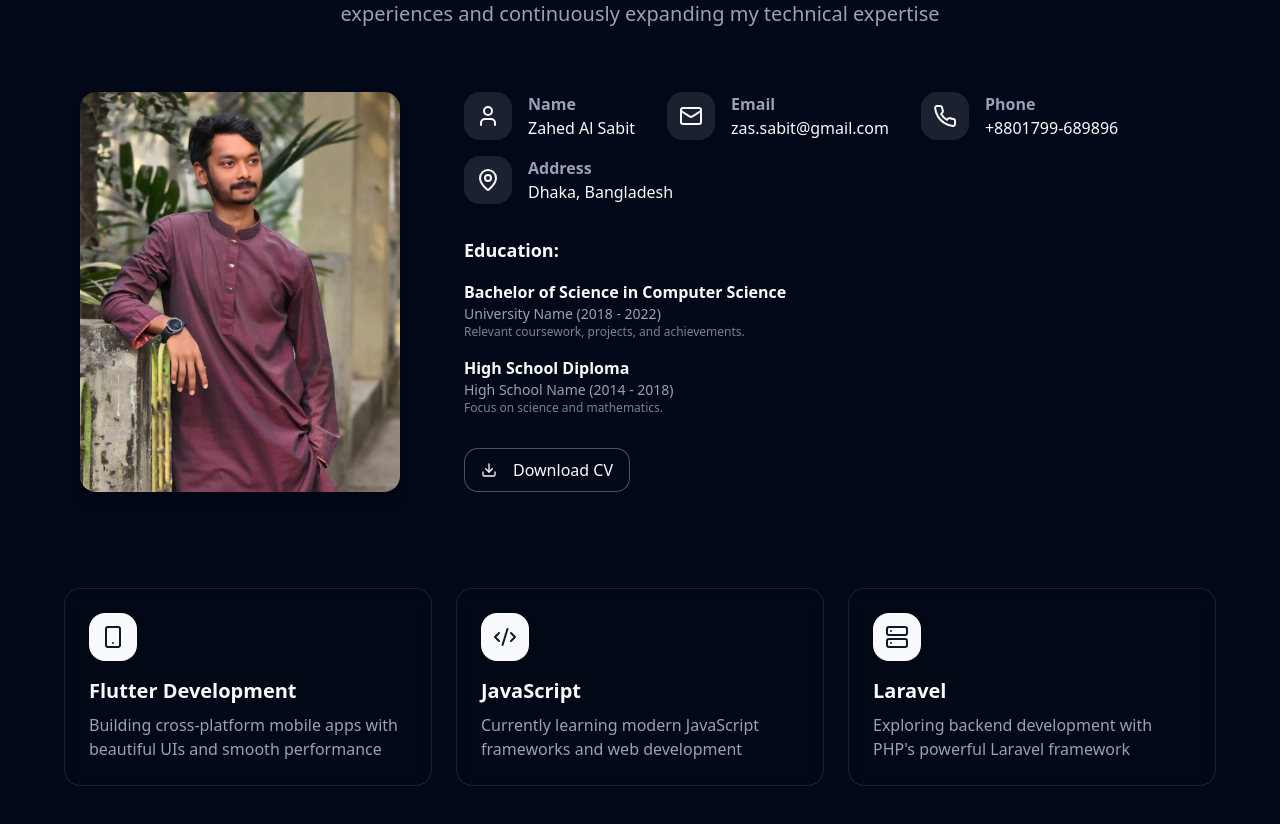
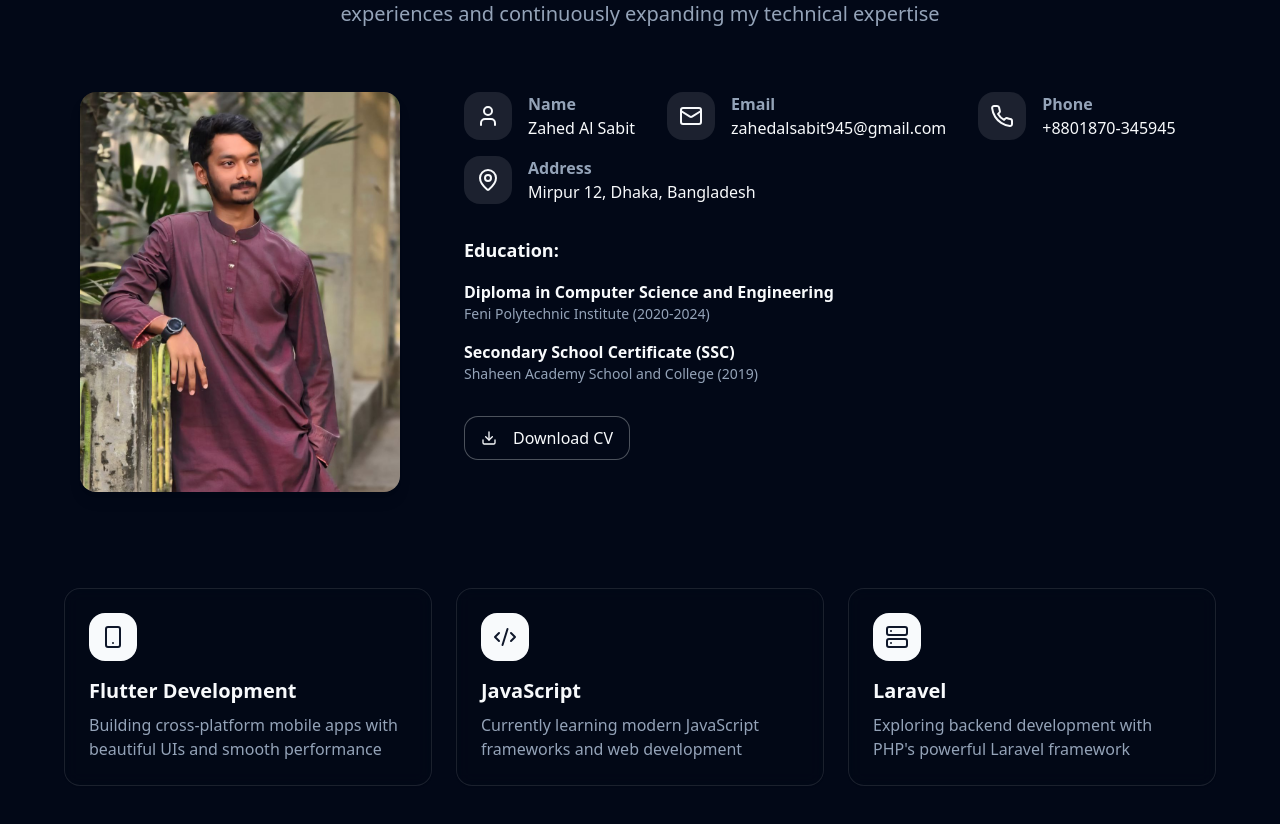
Before and after one commit to zas-nishat/zas-portfolio, a React (Vite) app: page / in a window 1280 px wide. Shown: the part 988-1812 px from the top of the page. Built offline with nearby package versions, Linux system fonts and the light colour scheme.

Commit message:
address added

```diff
--- a/src/components/About.tsx
+++ b/src/components/About.tsx
@@ -36,17 +36,17 @@ const About = () => {
     {
       icon: Mail,
       label: "Email",
-      value: "zas.sabit@gmail.com",
+      value: "zahedalsabit945@gmail.com",
     },
     {
       icon: Phone,
       label: "Phone",
-      value: "+8801799-689896",
+      value: "+8801870-345945",
     },
     {
       icon: MapPin,
       label: "Address",
-      value: "Dhaka, Bangladesh",
+      value: "Mirpur 12, Dhaka, Bangladesh",
     },
   ];
 
--- a/src/data/education.json
+++ b/src/data/education.json
@@ -1,16 +1,16 @@
 {
   "education": [
     {
-      "degree": "Bachelor of Science in Computer Science",
-      "institution": "University Name",
-      "year": "2018 - 2022",
-      "description": "Relevant coursework, projects, and achievements."
+      "degree": "Diploma in Computer Science and Engineering",
+      "institution": "Feni Polytechnic Institute",
+      "year": "2020-2024",
+      "description": ""
     },
     {
-      "degree": "High School Diploma",
-      "institution": "High School Name",
-      "year": "2014 - 2018",
-      "description": "Focus on science and mathematics."
+      "degree": "Secondary School Certificate (SSC)",
+      "institution": "Shaheen Academy School and College",
+      "year": "2019",
+      "description": ""
     }
   ],
   "socialLinks": []
```
